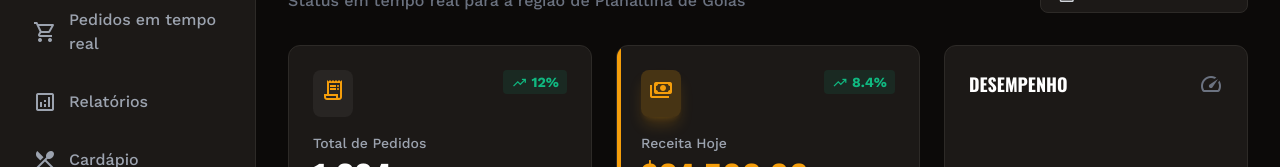
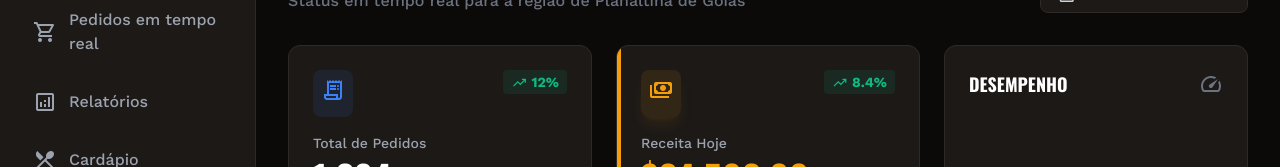
Before and after one commit to walisonfbalves/yami, an Angular app: page /admin/dashboard in a window 1280 px wide. Both pictures are taken after typing "name@example.com", "Sample123" into the empty fields and a click on the button "ENTRAR". Shown: the part 167-334 px from the top of the page. Built offline with nearby package versions, Linux system fonts and the light colour scheme.

Commit message:
style(ui): padroniza cores semânticas dos ícones de KPI

```diff
--- a/src/app/features/admin/analytics/analytics.component.html
+++ b/src/app/features/admin/analytics/analytics.component.html
@@ -55,7 +55,7 @@
              <yami-card class="bg-stone-900 border-stone-800 group hover:border-amber-500/30 transition-all cursor-default relative overflow-hidden">
                 <div class="absolute top-0 left-0 w-1 h-full bg-stone-700 opacity-0 group-hover:opacity-100 transition-opacity"></div>
                 <div class="flex justify-between items-start mb-4">
-                    <div class="p-2 bg-white/5 rounded-lg text-gray-300">
+                    <div class="p-2 bg-blue-500/10 rounded-lg text-blue-500">
                         <span class="material-symbols-outlined">shopping_bag</span>
                     </div>
                     <span class="flex items-center gap-1 text-emerald-500 text-sm font-bold bg-emerald-500/10 px-2 py-0.5 rounded">
@@ -74,7 +74,7 @@
              <yami-card class="bg-stone-900 border-stone-800 group hover:border-amber-500/30 transition-all cursor-default relative overflow-hidden">
                 <div class="absolute top-0 left-0 w-1 h-full bg-stone-700 opacity-0 group-hover:opacity-100 transition-opacity"></div>
                 <div class="flex justify-between items-start mb-4">
-                    <div class="p-2 bg-white/5 rounded-lg text-gray-300">
+                    <div class="p-2 bg-amber-500/10 rounded-lg text-amber-500">
                         <span class="material-symbols-outlined">receipt_long</span>
                     </div>
                     <span class="flex items-center gap-1 text-gray-500 text-sm font-bold bg-gray-500/10 px-2 py-0.5 rounded">
@@ -93,7 +93,7 @@
             <yami-card class="bg-stone-900 border-stone-800 group hover:border-amber-500/30 transition-all cursor-default relative overflow-hidden">
                 <div class="absolute top-0 left-0 w-1 h-full bg-stone-700 opacity-0 group-hover:opacity-100 transition-opacity"></div>
                 <div class="flex justify-between items-start mb-4">
-                    <div class="p-2 bg-white/5 rounded-lg text-gray-300">
+                    <div class="p-2 bg-violet-500/10 rounded-lg text-violet-500">
                         <span class="material-symbols-outlined">group_add</span>
                     </div>
                     <span class="flex items-center gap-1 text-emerald-500 text-sm font-bold bg-emerald-500/10 px-2 py-0.5 rounded">
--- a/src/app/features/admin/dashboard/dashboard.component.html
+++ b/src/app/features/admin/dashboard/dashboard.component.html
@@ -36,7 +36,7 @@
         class="absolute top-0 left-0 w-1 h-full bg-primary opacity-0 group-hover:opacity-100 transition-opacity"
       ></div>
       <div class="flex justify-between items-start mb-4">
-        <div class="p-2 bg-white/5 rounded-lg text-primary">
+        <div class="p-2 bg-blue-500/10 rounded-lg text-blue-500">
           <span class="material-symbols-outlined">receipt_long</span>
         </div>
         <span
@@ -62,7 +62,7 @@
       ></div>
       <div class="flex justify-between items-start mb-4">
         <div
-          class="p-2 bg-primary/20 rounded-lg text-primary shadow-lg shadow-primary/20"
+          class="p-2 bg-amber-500/10 rounded-lg text-amber-500 shadow-lg shadow-amber-500/10"
         >
           <span class="material-symbols-outlined">payments</span>
         </div>
```
